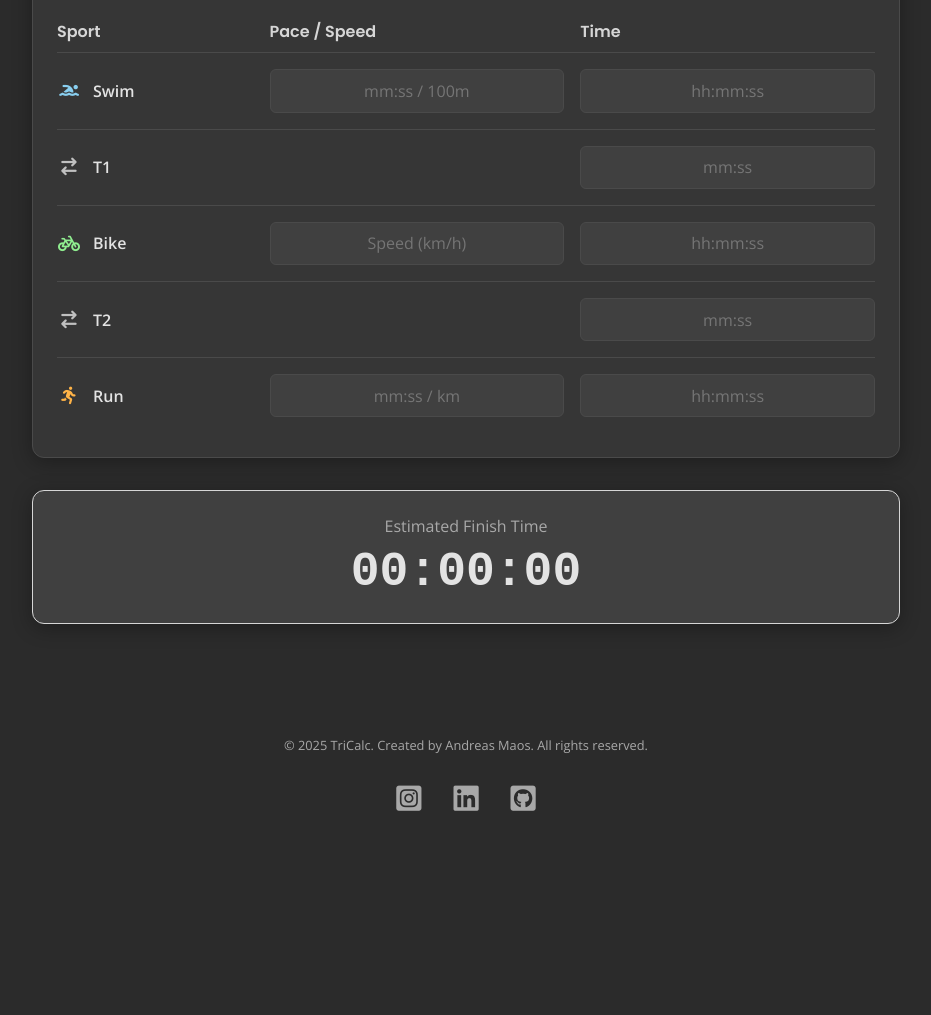
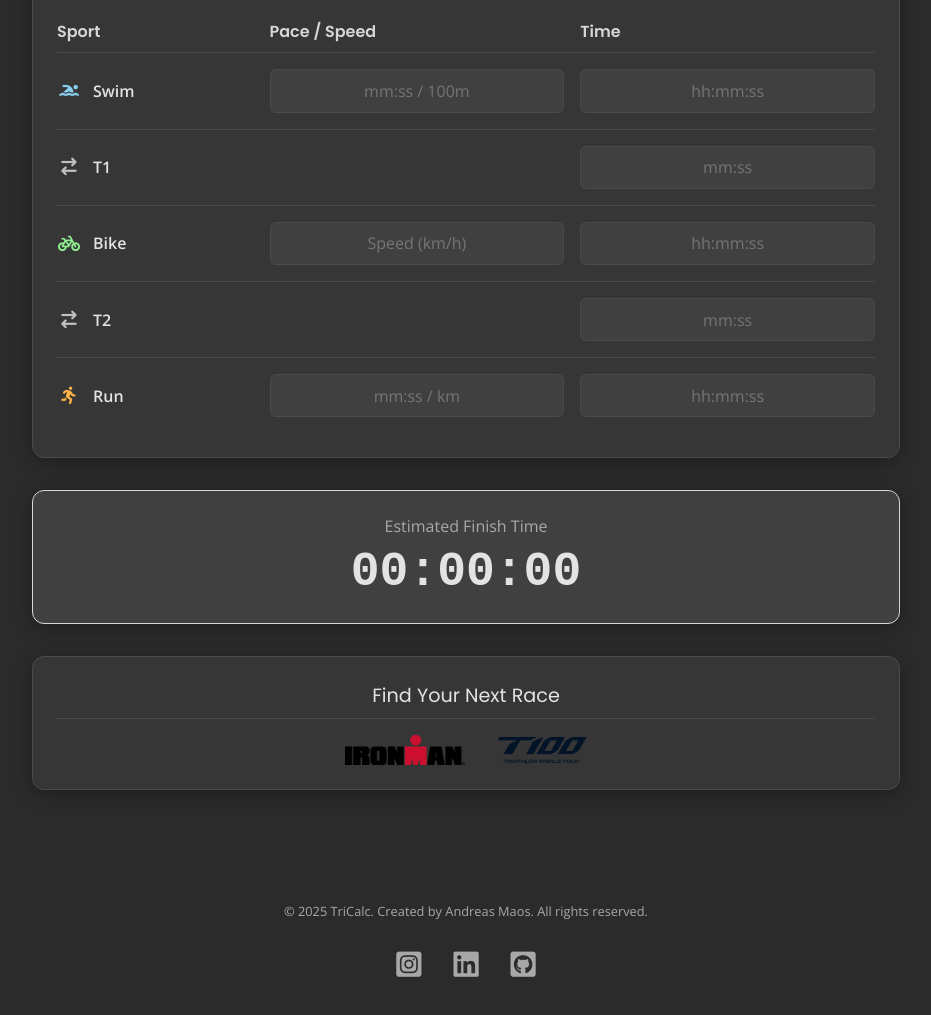
Before and after one commit to maosa/tricalc, a plain HTML site: page index.html in a window 1280 px wide. Shown: the part 458-1473 px from the top of the page, without its empty margins (174-1105 px from the left). Before the commit the page ends 1371 px from the top, so only its background shows below. Drawn offline with nearby package versions, Linux system fonts and the light colour scheme.

Commit message:
Added icons and links for Ironman and T100

```diff
--- a/index.html
+++ b/index.html
@@ -556,6 +556,32 @@
             <div class="total-label">Estimated Finish Time</div>
             <div class="total-display" id="totalTimeDisplay">00:00:00</div>
         </section>
+
+        <!-- FIND NEXT RACE -->
+        <section class="section-card" style="text-align: center;">
+            <div class="section-header" style="text-align: center;">Find Your Next Race</div>
+
+            <!-- Container with flex and gap to match social icons spacing -->
+            <div style="display: flex; justify-content: center; gap: 2rem; align-items: center;">
+                <a href="https://www.ironman.com/" target="_blank" style="display: flex; align-items: center; height: 30px; transition: opacity 0.3s;">
+                    <img
+                        src="media/ironman_triathlon_logo.png"
+                        onerror="this.src='https://upload.wikimedia.org/wikipedia/en/d/df/Ironman_Triathlon_%28logo%29.svg'"
+                        alt="Ironman Triathlon"
+                        style="height: 100%; width: auto; object-fit: contain; filter: brightness(0.9);"
+                    >
+                </a>
+
+                <a href="https://t100triathlon.com/" target="_blank" style="display: flex; align-items: center; height: 30px; transition: opacity 0.3s;">
+                    <img
+                        src="media/t100_triathlon_logo.webp"
+                        onerror="this.src='https://t100triathlon.com/wp-content/uploads/2024/12/t100-logo-full.svg'"
+                        alt="T100 Triathlon World Tour"
+                        style="height: 100%; width: auto; object-fit: contain; filter: brightness(0.9);"
+                    >
+                </a>
+            </div>
+        </section>
     </main>
 
     <button class="back-to-top" id="btnBackToTop" title="Back to Top">
@@ -569,7 +595,7 @@
         <div class="social-links">
             <a href="https://www.instagram.com/maos.andreas" target="_blank" aria-label="Instagram"><i class="fa-brands fa-square-instagram"></i></a>
             <a href="https://www.linkedin.com/in/andreas-maos/" target="_blank" aria-label="LinkedIn"><i class="fa-brands fa-linkedin"></i></a>
-            <a href="https://github.com/maosa" target="_blank" aria-label="GitHub"><i class="fa-brands fa-square-github"></i></a>
+            <a href="https://github.com/maosa/tricalc/tree/main" target="_blank" aria-label="GitHub"><i class="fa-brands fa-square-github"></i></a>
         </div>
     </footer>
 
```
Also changed, not shown: media/ironman_triathlon_logo.png (added), media/t100_triathlon_logo.webp (added).
